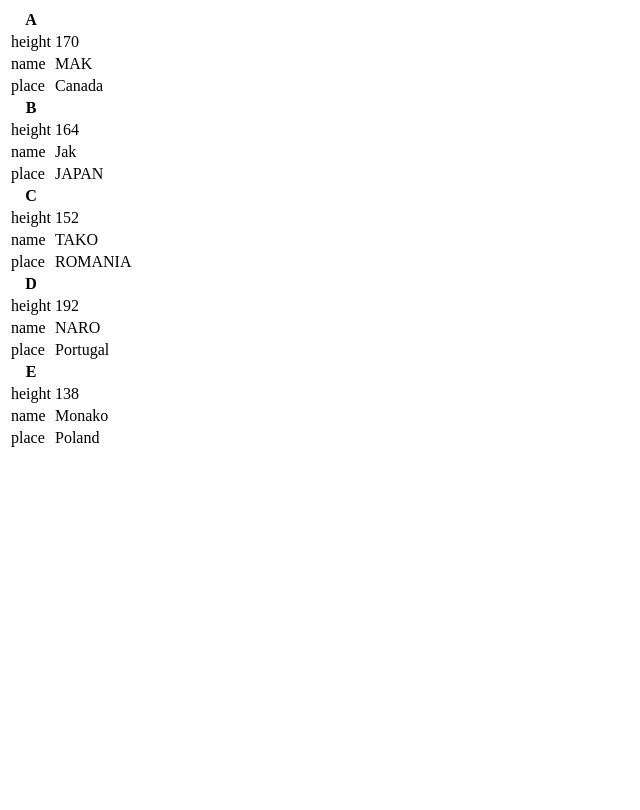
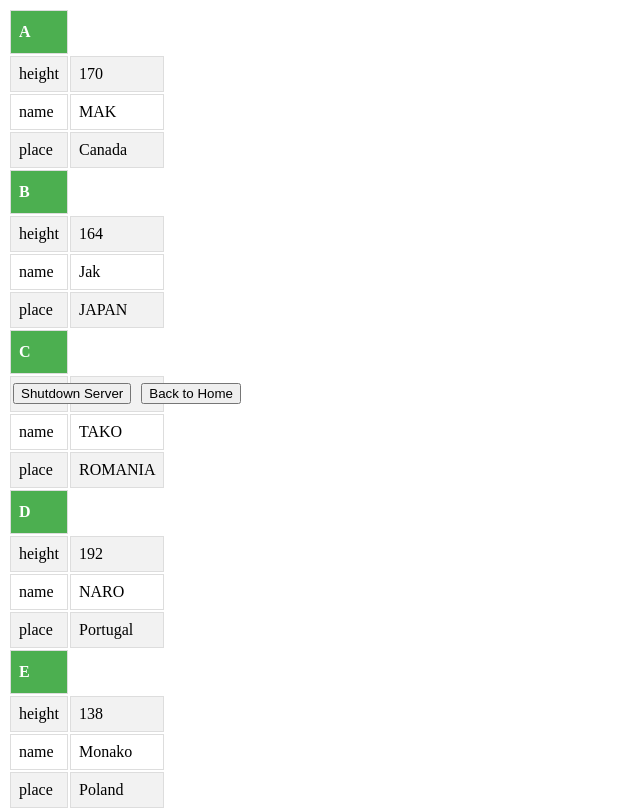
Before and after one commit to atifkarim/visualization_machine_data, a Flask app: page /table in a window 1280 px wide. Shown: the whole page, without its empty margins (0-640 px from the left). Before the commit the page ends 447 px from the top, so only its background shows below. Run offline with Flask 2, Linux system fonts and the light colour scheme; some libraries are stand-ins or nearby versions.

Commit message:
styling and button added

```diff
--- /dev/null
+++ b/templates/static/css/table.css
@@ -0,0 +1,38 @@
+#customers {
+    font-family: Arial, Helvetica, sans-serif;
+    border-collapse: collapse;
+    width: 100%;
+  }
+
+  #test_table td, #test_table th {
+    border: 1px solid #ddd;
+    padding: 8px;
+  }
+
+  #test_table tr:nth-child(even){background-color: #f2f2f2;}
+
+  #test_table tr:hover {background-color: #ddd;}
+
+  #test_table th {
+    padding-top: 12px;
+    padding-bottom: 12px;
+    text-align: left;
+    background-color: #4CAF50;
+    color: white;
+  }
+
+#table_div{
+  height: 370px;
+  width: 100%;
+  float:left;
+}
+
+#goto_plot{
+    padding: 5px 5px;
+    float:left;
+}
+
+.shutdown_server{
+  padding: 5px 5px;
+  float:left;
+}
--- a/templates/table.html
+++ b/templates/table.html
@@ -3,18 +3,39 @@
 
 <head>
    <script src="//ajax.googleapis.com/ajax/libs/jquery/1.9.1/jquery.min.js"></script>
+   <link rel="stylesheet" type="text/css" href="https://cdn.datatables.net/1.10.22/css/jquery.dataTables.css">
+   <script type="text/javascript" charset="utf8"
+      src="https://cdn.datatables.net/1.10.22/js/jquery.dataTables.js"></script>
+
+   <link rel="stylesheet" href="{{ url_for('static', filename='css/table.css') }}">
    <meta charset="UTF-8">
    <title>Build a table</title>
 </head>
 
 <body>
+   <div id="table_div">
+      <table id='test_table'></table>
+   </div>
 
-   <table id='test_table'></table>
+<div class='shutdown_server'>
+   <!-- <h3>Stop Server</h3> -->
+   <form>
+      <a href=# id=shutdown><button class='btn btn-default'>Shutdown Server</button></a>
+   </form>
+</div>
+
+   <div id='goto_plot'>
+      <form method="get" action="{{url_for('index')}}">
+         <button> Back to Home </button>
+      </form>
+   </div>
 
    <script src="static/js/build-table.js"></script>
+   <script src="static/js/python_button.js"></script>
 
    <script>
-      setInterval(getTableData_json, 500);
+      setInterval(getTableData_json, 1000);
+      stop_flask_server();
    </script>
 
 </body>
```
Also changed, not shown: templates/remote_graph.html (+13 -3 lines), templates/static/css/plot.css (added, +18 -0 lines).
